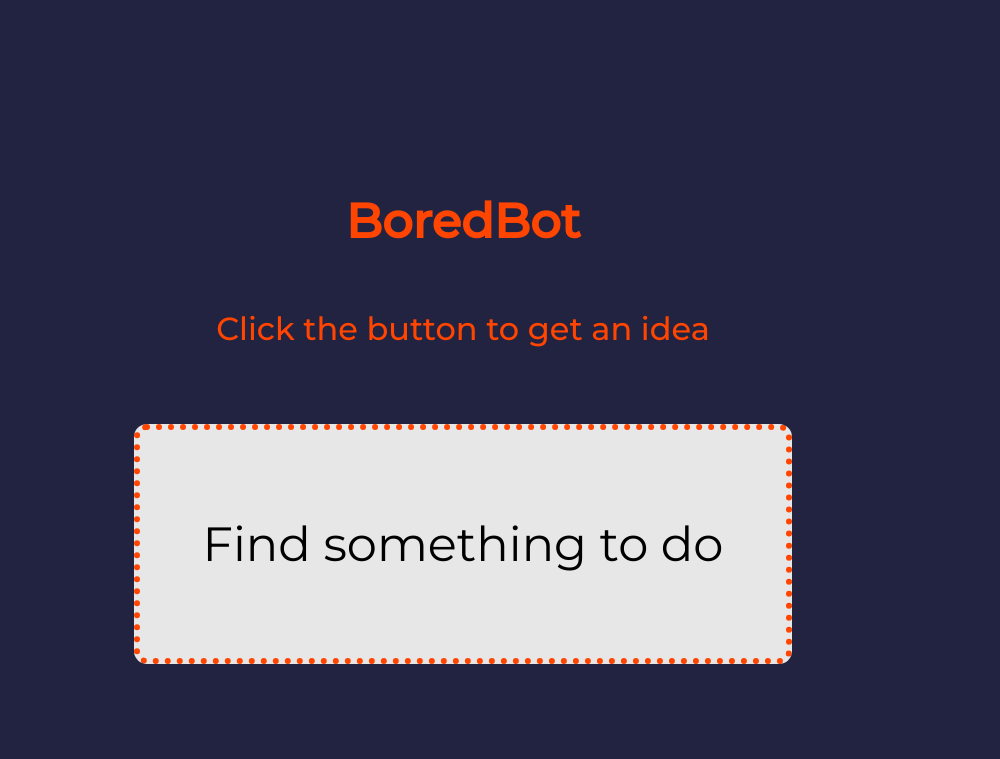
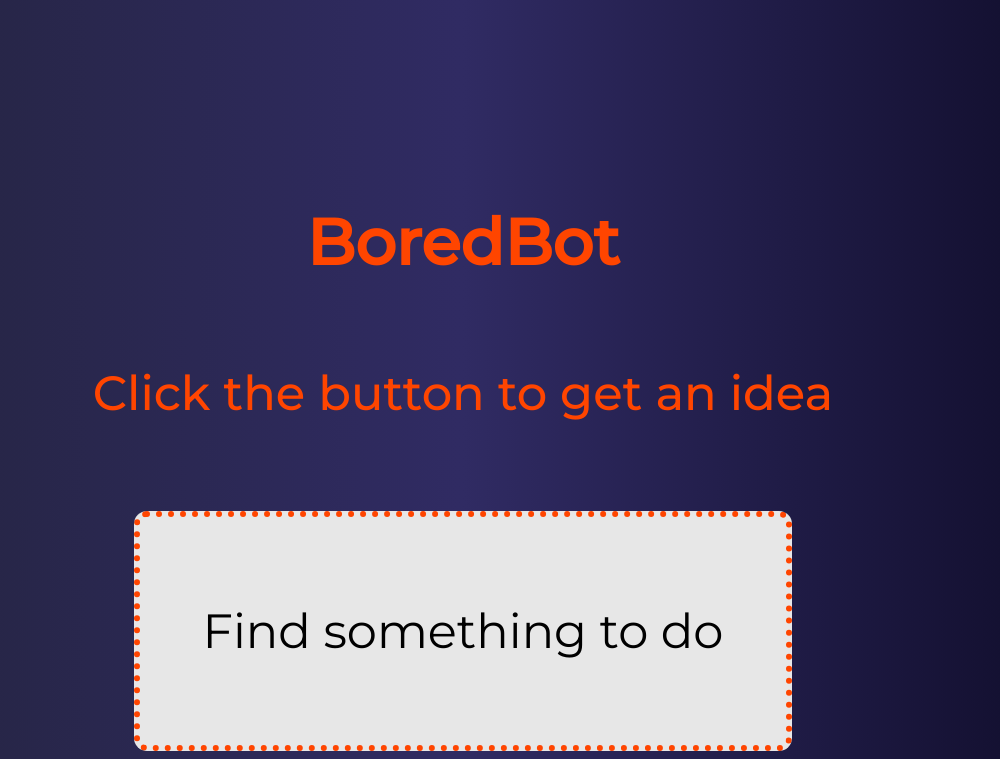
Before and after one commit to AstaRem/bored-bot, a plain HTML site: page index.html in a window 1280 px wide. Shown: the top 759 px of the page, without its empty margins (177-1177 px from the left). Drawn offline with Linux system fonts and the light colour scheme.

Commit message:
add structure, style, form with functionality

```diff
--- a/styles.css
+++ b/styles.css
@@ -1,6 +1,10 @@
 body {
     font-family: 'Montserrat', sans-serif;
-    background:rgb(34, 34, 65);
+    /* background:rgb(34, 34, 65); */
+    background: #0f0c29;  /* fallback for old browsers */
+    background: -webkit-linear-gradient(to right, #24243e, #302b63, #0f0c29);  /* Chrome 10-25, Safari 5.1-6 */
+    background: linear-gradient(to right, #24243e, #302b63, #0f0c29); /* W3C, IE 10+/ Edge, Firefox 16+, Chrome 26+, Opera 12+, Safari 7+ */
+
 }
 
 .content {
@@ -63,9 +67,12 @@ h3 {
         width: 60%;
     }
 
-    h3 {
+    h1 {
+        font-size: 4rem;
+    }
+
+    h2, h3 {
         font-size: 3rem;
     }
 
-
 }
```
